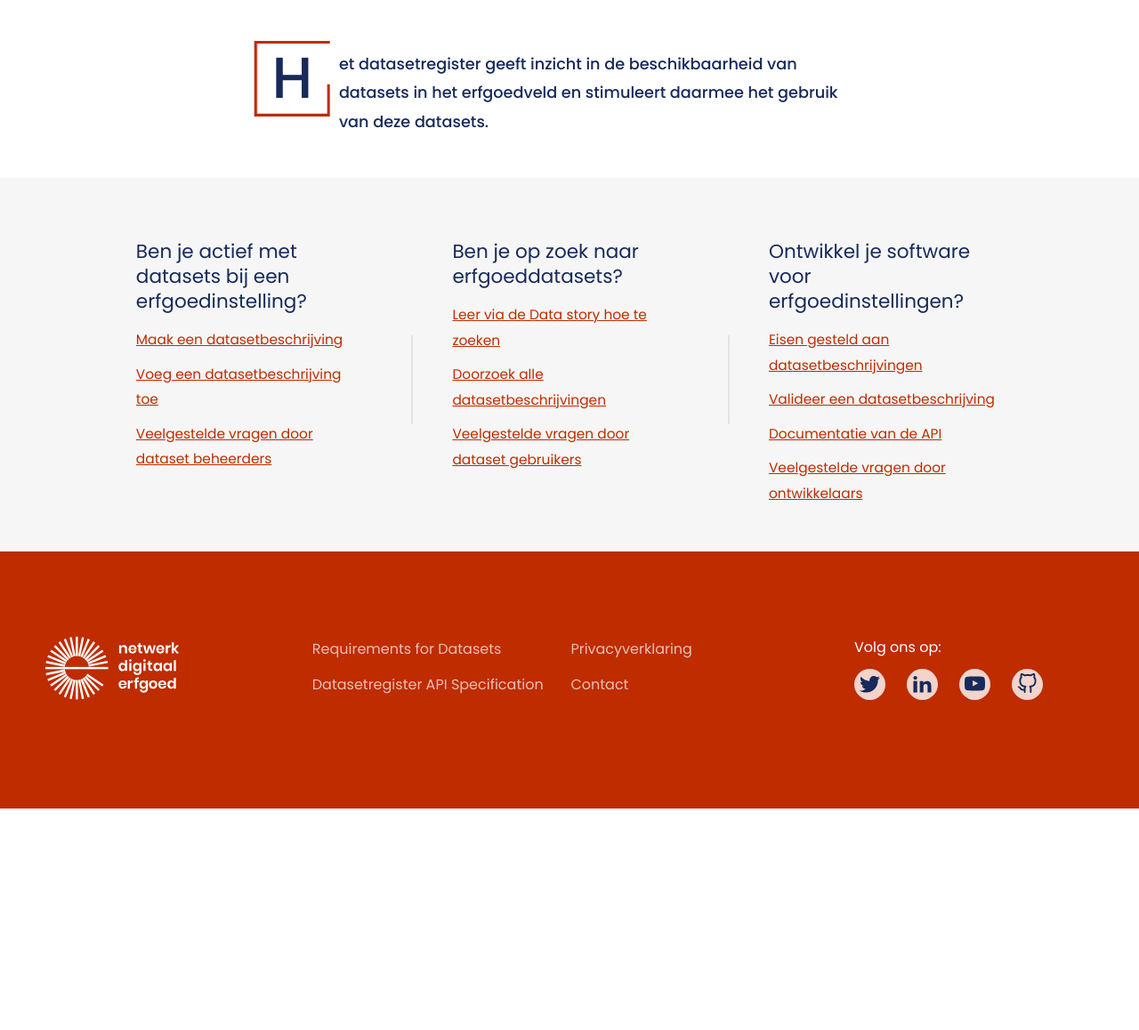
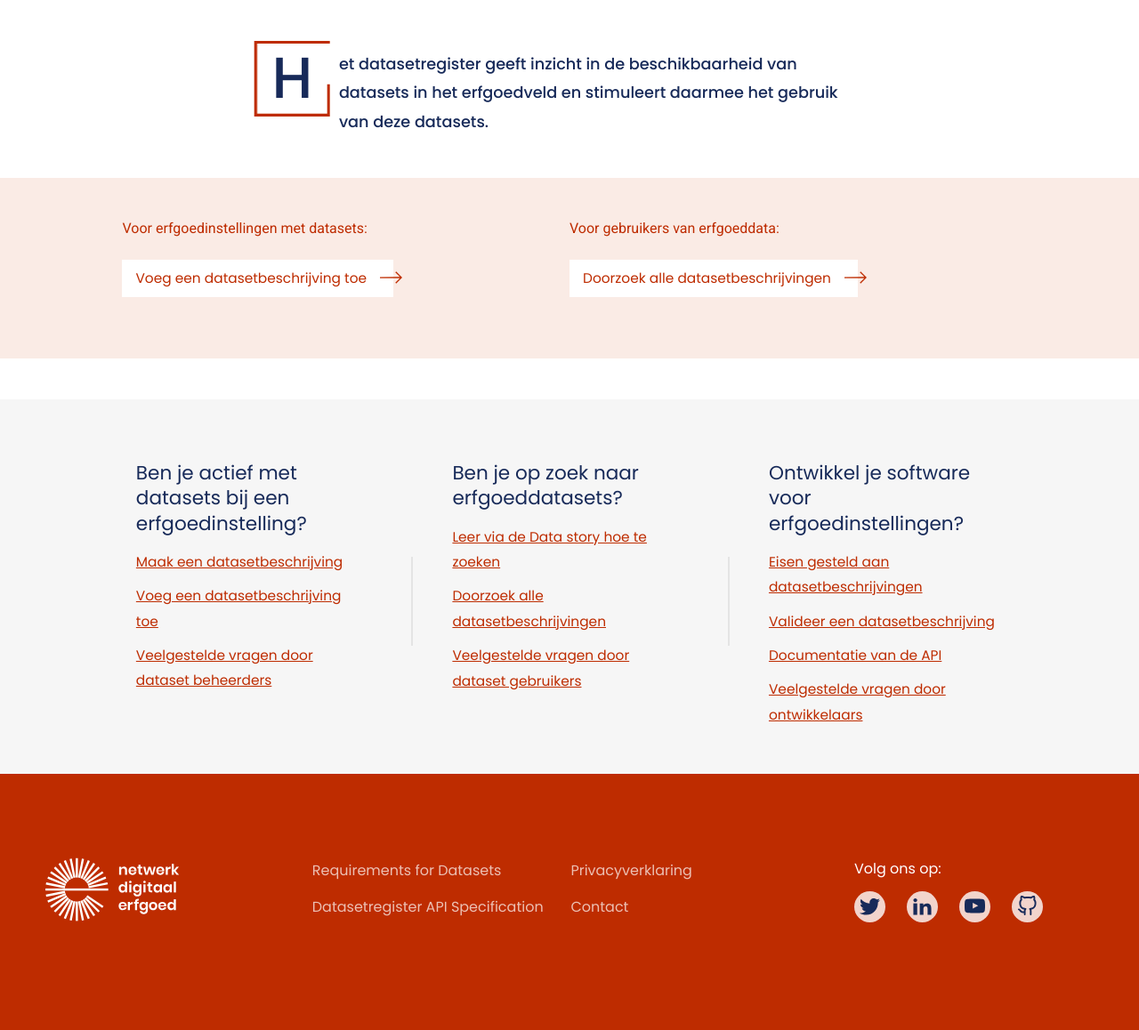
Before and after one commit to netwerk-digitaal-erfgoed/registry-demo, a PHP site: page / in a window 1280 px wide. Shown: the part 239-1397 px from the top of the page at 89% size. Before the commit the page ends 1148 px from the top, so only its background shows below. Run offline with PHP 8.4, Linux system fonts and the light colour scheme.

Commit message:
added 2 call-to-actions

```diff
--- a/web/index.php
+++ b/web/index.php
@@ -9,6 +9,21 @@
       </div>
    </section>
 
+	<section id="" class="m-flex c-module c-module--doorway p-t-space p-b-space m-theme-bg m-theme--teal">
+		<div class="o-container o-container__medium">
+			<div class="c-grid__row item-in-view p-b-half-space inview">
+				<div class="all-1_2 tablet-portrait-1_2 phablet-1_1">
+					<div style="color:#be2c00">Voor erfgoedinstellingen met datasets:</div>
+					<a href="/viaurl.php"><span class="btn btn--arrow m-t-half-space btn--api"> Voeg een datasetbeschrijving toe <svg class="rect"> <rect class="svgrect" width="100%" height="100%" style="stroke-width: 3; fill: transparent; stroke-dasharray: 0; stroke-dashoffset: 0;"></rect> </svg> <svg class="icon icon-arrow-right"> <use xlink:href="#icon-arrow-right"></use> </svg> </span></a>
+				</div>
+				<div class="all-1_2 tablet-portrait-1_2 phablet-1_1">
+					<div style="color:#be2c00">Voor gebruikers van erfgoeddata:</div>
+					<a href="/search.php"><span class="btn btn--arrow m-t-half-space btn--api"> Doorzoek alle datasetbeschrijvingen <svg class="rect"> <rect class="svgrect" width="100%" height="100%" style="stroke-width: 3; fill: transparent; stroke-dasharray: 0; stroke-dashoffset: 0;"></rect> </svg> <svg class="icon icon-arrow-right"> <use xlink:href="#icon-arrow-right"></use> </svg> </span></a>
+				</div>
+			</div>
+		</div>
+	</section>
+
    <section id="" class="m-flex c-module c-module--icon-row m-t-space m-bg--light p-t-space p-b-space">
       <div class="o-container o-container__medium">
          <div class="c-grid__row item-in-view inview">
@@ -16,7 +31,6 @@
                <div class="c-grid__col m-text-align--center">
                   <div class="text m-t-half-space">
                      <h3>Ben je actief met datasets bij een erfgoedinstelling?</h3>
-
                      <ul class="list--quicklinks">
                         <li><a href="/form.php">Maak een datasetbeschrijving</a></li>
                         <li><a href="/viaurl.php">Voeg een datasetbeschrijving toe</a></li>
```
